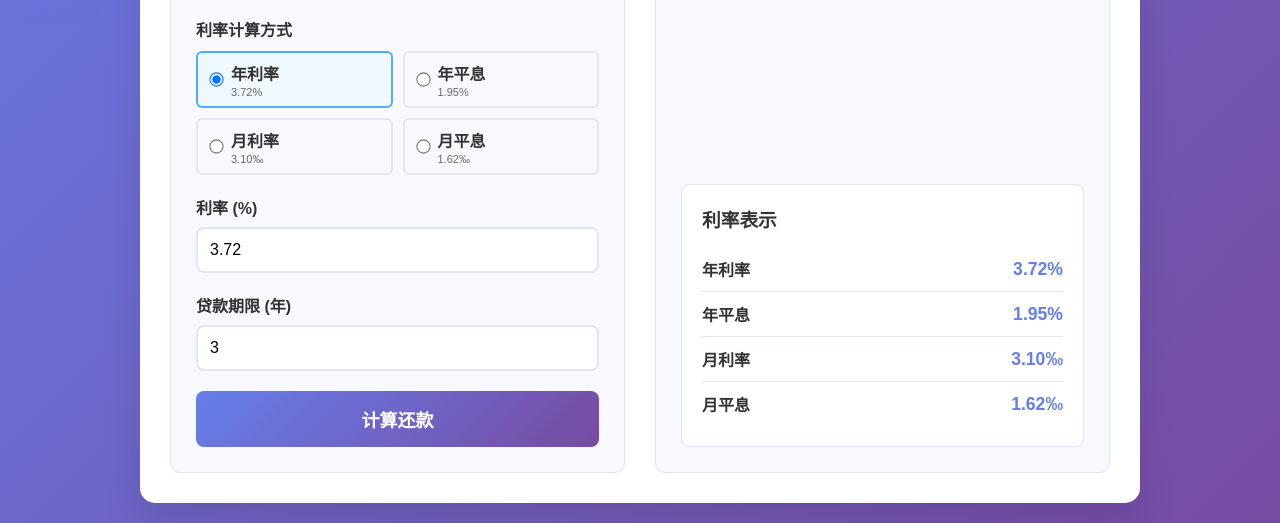
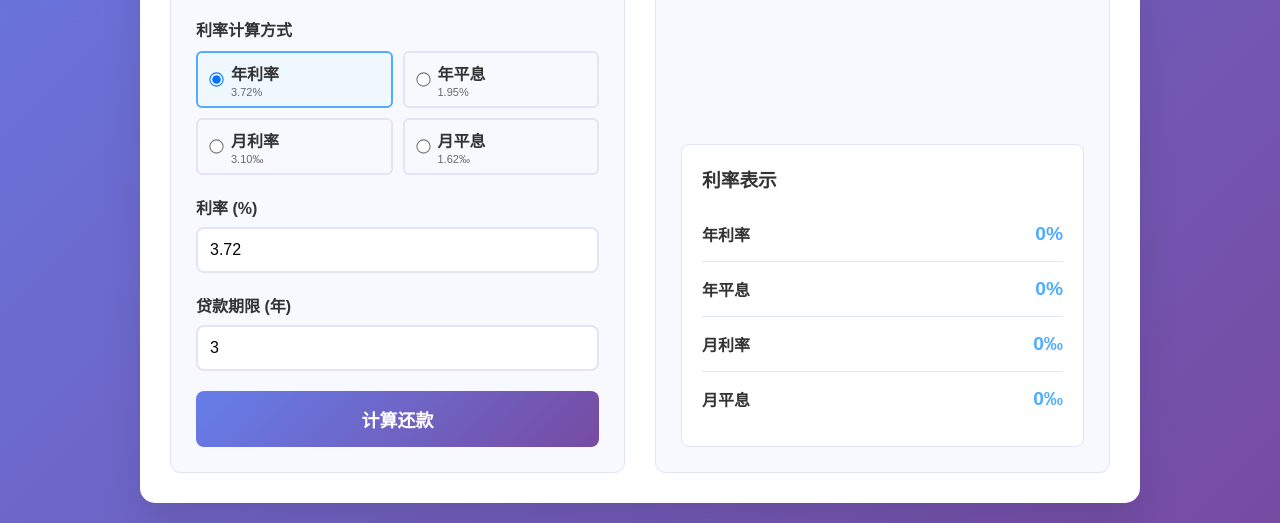
Before and after one commit to toapr/loadlalculator, a plain HTML site: page index.html in a window 1280 px wide. Shown: the part 510-1033 px from the top of the page. Drawn offline with Linux system fonts and the light colour scheme.

Commit message:
refactor: 重构利率显示样式和更新逻辑
移除旧的rate-item样式，使用result-item统一显示样式
简化利率更新逻辑，直接通过ID更新显示元素

```diff
--- a/index.html
+++ b/index.html
@@ -514,28 +514,7 @@
 
 
 
-        .rate-item {
-            display: flex;
-            justify-content: space-between;
-            align-items: center;
-            padding: 10px 0;
-            border-bottom: 1px solid #e1e5f7;
-        }
 
-        .rate-item:last-child {
-            border-bottom: none;
-        }
-
-        .rate-label {
-            font-weight: 600;
-            color: #333;
-        }
-
-        .rate-value {
-            font-size: 1.1em;
-            font-weight: 700;
-            color: #667eea;
-        }
     </style>
 </head>
 <body>
@@ -695,24 +674,24 @@
                     <div class="interest-rates-section" id="interestRatesSection">
                         <h3 style="margin-bottom: 15px; color: #333;">利率表示</h3>
 
-                        <div class="rate-item">
-                            <span class="rate-label">年利率</span>
-                            <span class="rate-value">3.72%</span>
+                        <div class="result-item">
+                            <span class="result-label">年利率</span>
+                            <span class="result-value" id="annualRateDisplay">0%</span>
                         </div>
 
-                        <div class="rate-item">
-                            <span class="rate-label">年平息</span>
-                            <span class="rate-value">1.95%</span>
+                        <div class="result-item">
+                            <span class="result-label">年平息</span>
+                            <span class="result-value" id="annualFlatRateDisplay">0%</span>
                         </div>
 
-                        <div class="rate-item">
-                            <span class="rate-label">月利率</span>
-                            <span class="rate-value">3.10‰</span>
+                        <div class="result-item">
+                            <span class="result-label">月利率</span>
+                            <span class="result-value" id="monthlyRateDisplay">0‰</span>
                         </div>
 
-                        <div class="rate-item">
-                            <span class="rate-label">月平息</span>
-                            <span class="rate-value">1.62‰</span>
+                        <div class="result-item">
+                            <span class="result-label">月平息</span>
+                            <span class="result-value" id="monthlyFlatRateDisplay">0‰</span>
                         </div>
                     </div>
                 </div>
@@ -1195,13 +1174,10 @@
             }
 
             // 更新利率表示区域
-            const rateItems = document.querySelectorAll('.rate-item .rate-value');
-            if (rateItems.length >= 4) {
-                rateItems[0].textContent = (annualRate * 100).toFixed(2) + '%'; // 年利率
-                rateItems[1].textContent = (annualFlatRate * 100).toFixed(2) + '%'; // 年平息
-                rateItems[2].textContent = (monthlyRate * 100).toFixed(3) + '‰'; // 月利率
-                rateItems[3].textContent = (monthlyFlatRate * 1000).toFixed(3) + '‰'; // 月平息
-            }
+            document.getElementById('annualRateDisplay').textContent = (annualRate * 100).toFixed(2) + '%';
+            document.getElementById('annualFlatRateDisplay').textContent = (annualFlatRate * 100).toFixed(2) + '%';
+            document.getElementById('monthlyRateDisplay').textContent = (monthlyRate * 100).toFixed(3) + '‰';
+            document.getElementById('monthlyFlatRateDisplay').textContent = (monthlyFlatRate * 1000).toFixed(3) + '‰';
         }
 
         function generatePaymentSchedule(loanAmount, baseRate, periodicPayment, totalPeriods, paymentMethod, frequency, calculationMethod, isFlatRate, periodsPerYear) {
```
